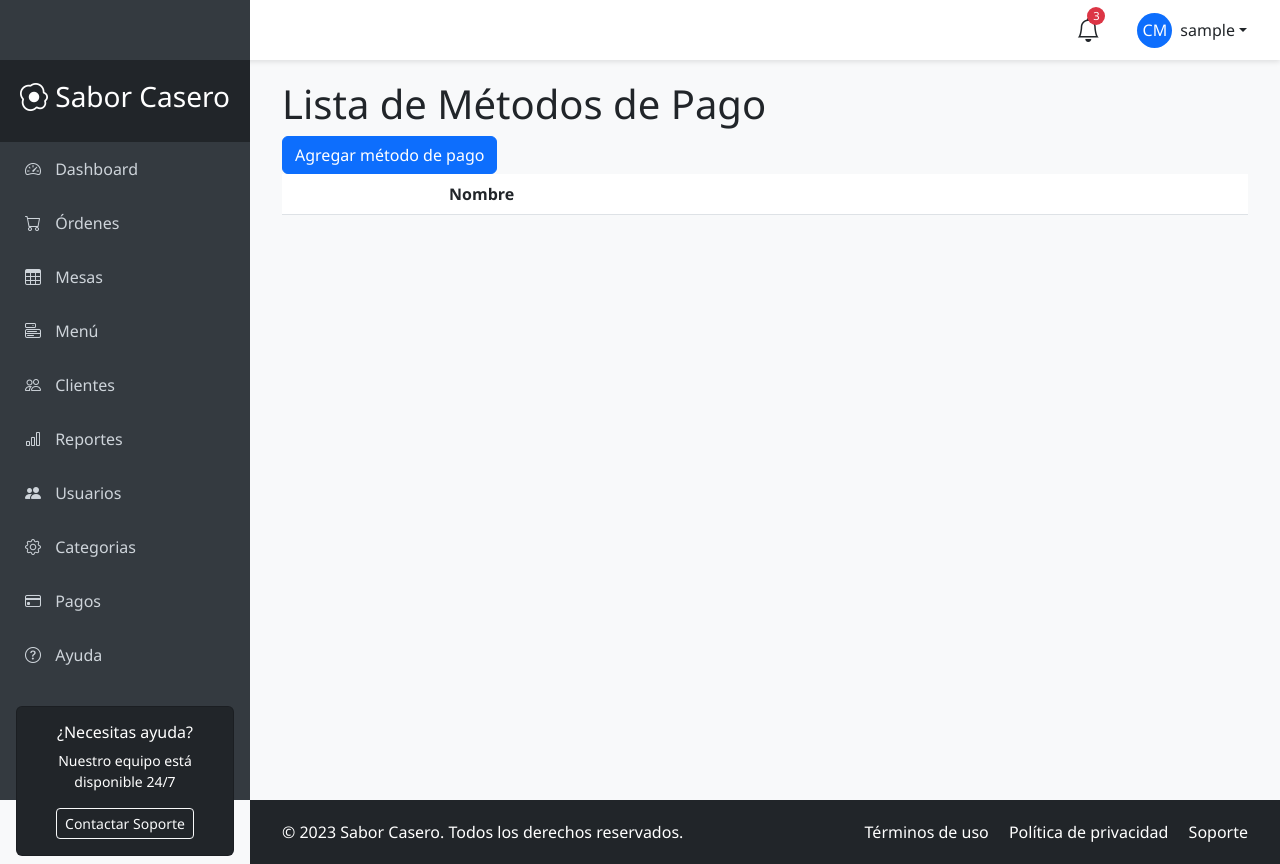
After one commit to alvariux/restaurante, a Django app: page /ordenes/metodos_pago/ in a window 1280 px wide. The commit adds this page. Run offline with Django 5.2, Linux system fonts and the light colour scheme; the visitor is signed in with stand-in values (Sample User, id 1); data that the repository does not hold is empty.

Commit message:
se agrego metodos de pago

```diff
--- a/apps/ordenes/urls.py
+++ b/apps/ordenes/urls.py
@@ -18,4 +18,8 @@ urlpatterns = [
     path('ordenes/<int:pk>/detalles/edit/', views.OrdenDetalleUpdateView.as_view(), name='ordenes_detalle_update'),
     path('ordenes/detalles/eliminar/<int:pk>/', views.OrdenDetalleDeleteView.as_view(), name='ordenes_detalle_delete'),
     path('ordenes/<int:orden_id>/pagar', views.OrdenPagarView.as_view(), name='ordenes_pagar'),
+    path('metodos_pago/', views.MetodoPagoListView.as_view(), name='metodos_pago_list'),
+    path('metodos_pago/nuevo/', views.MetodoPagoCreateView.as_view(), name='metodos_pago_create'),
+    path('metodos_pago/editar/<int:pk>/', views.MetodoPagoUpdateView.as_view(), name='metodos_pago_edit'),
+    path('metodos_pago/eliminar/<int:pk>/', views.MetodoPagoDeleteView.as_view(), name='metodos_pago_delete'),
 ]
--- a/apps/ordenes/views.py
+++ b/apps/ordenes/views.py
@@ -3,8 +3,8 @@ from django.views.generic import ListView
 from django.views.generic.edit import CreateView, UpdateView, DeleteView
 from django.views import View
 from django.contrib.auth.mixins import LoginRequiredMixin
-from .models import Mesa, MesaEstado, Orden, OrdenDetalle
-from .forms import MesaEstadoForm, MesaForm, OrdenForm, OrdenDetalleForm
+from .models import Mesa, MesaEstado, Orden, OrdenDetalle, MetodoPago, Pago
+from .forms import MesaEstadoForm, MesaForm, OrdenForm, OrdenDetalleForm, MetodoPagoForm
 
 class MesaEstadoListView(LoginRequiredMixin, ListView):
     model = MesaEstado
@@ -138,3 +138,25 @@ class OrdenPagarView(LoginRequiredMixin, View):
         detalles = OrdenDetalle.objects.filter(orden=orden)
         total = sum(detalle.cantidad * detalle.precio_unitario for detalle in detalles)
         return render(request, 'ordenes/ordenes_pagar.html', {'orden': orden, 'detalles': detalles, 'total': total})
+
+class MetodoPagoListView(LoginRequiredMixin, ListView):
+    model = MetodoPago
+    template_name = 'pagos/metodos_pago_list.html'
+    context_object_name = 'metodos_pago'
+
+class MetodoPagoCreateView(LoginRequiredMixin, CreateView):
+    model = MetodoPago
+    form_class = MetodoPagoForm
+    template_name = 'pagos/metodos_pago_form.html'
+    success_url = '/ordenes/metodos_pago/'
+
+class MetodoPagoUpdateView(LoginRequiredMixin, UpdateView):
+    model = MetodoPago
+    form_class = MetodoPagoForm
+    template_name = 'pagos/metodos_pago_edit_form.html'
+    success_url = '/ordenes/metodos_pago/'
+
+class MetodoPagoDeleteView(LoginRequiredMixin, DeleteView):
+    model = MetodoPago
+    template_name = 'pagos/metodos_pago_confirm_delete.html'
+    success_url = '/ordenes/metodos_pago/'
--- a/templates/main/base_user.html
+++ b/templates/main/base_user.html
@@ -219,6 +219,9 @@
                 <a href="{% url 'platillos:categoria_list' %}"><i class="bi bi-gear"></i> Categorias</a>
             </li>
             <li>
+                <a href="#"><i class="bi bi-credit-card"></i> Pagos</a>
+            </li>
+            <li>
                 <a href="#"><i class="bi bi-question-circle"></i> Ayuda</a>
             </li>
         </ul>
--- /dev/null
+++ b/templates/pagos/metodos_pago_list.html
@@ -0,0 +1,28 @@
+{% extends 'main/base_user.html' %}
+
+{% block content %}
+<h1>Lista de Métodos de Pago</h1>
+
+<a class="btn btn-primary" href="{% url 'ordenes:metodos_pago_create' %}">Agregar método de pago</a>
+
+<table class="table">
+    <thead>
+        <tr>
+            <th></th>
+            <th>Nombre</th>
+        </tr>
+    </thead>
+    <tbody>
+        {% for metodo_pago in metodos_pago %}
+        <tr>
+            <td>
+                <a class="btn btn-primary" href="{% url 'ordenes:metodos_pago_edit' metodo_pago.pk %}">Editar</a>
+                <a class="btn btn-danger" href="{% url 'ordenes:metodos_pago_delete' metodo_pago.pk %}">Eliminar</a>
+            </td>
+            <td>{{ metodo_pago.nombre }}</td>
+        </tr>
+        {% endfor %}
+    </tbody>
+</table>
+
+{% endblock %}
```
Also changed, not shown: apps/ordenes/forms.py (+9 -1 lines), templates/pagos/metodos_pago_confirm_delete.html (added, +12 -0 lines), templates/pagos/metodos_pago_edit_form.html (added, +11 -0 lines), templates/pagos/metodos_pago_form.html (added, +11 -0 lines).
